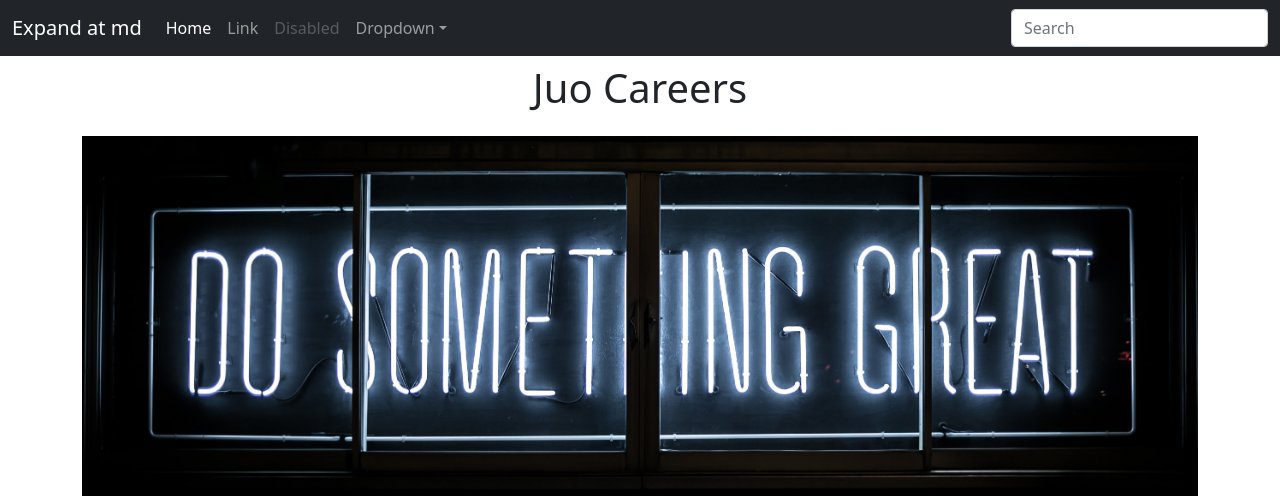
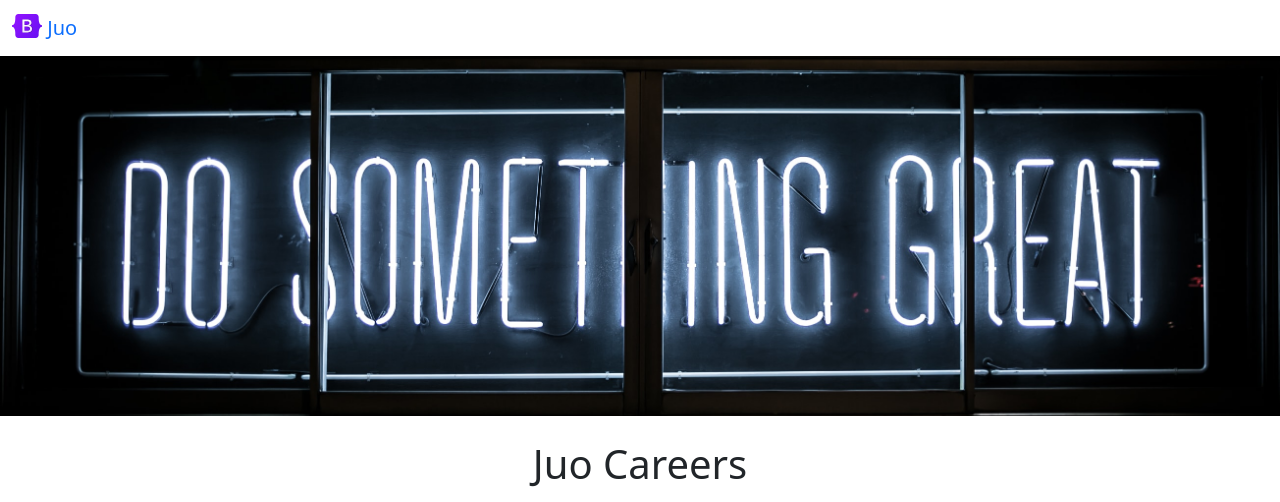
Before and after one commit to Rotinuel/juo, a Flask app: page / in a window 1280 px wide. Shown: the top 502 px of the page. Run offline with Flask 2, Linux system fonts and the light colour scheme.

Commit message:
second commit

```diff
--- a/app.py
+++ b/app.py
@@ -19,6 +19,7 @@ JOBS = [
     'id': 3,
     'title': 'Frontend Developer',
     'location': 'Remote',
+    'salary': '$20,000.00'
     },
     {
     'id': 4,
--- /dev/null
+++ b/templates/footer.html
@@ -0,0 +1,12 @@
+<div class="container">
+    <footer class="py-3 my-4">
+      <ul class="nav justify-content-center border-bottom pb-3 mb-3">
+        <li class="nav-item"><a href="#" class="nav-link px-2 text-muted">Home</a></li>
+        <li class="nav-item"><a href="#" class="nav-link px-2 text-muted">Features</a></li>
+        <li class="nav-item"><a href="#" class="nav-link px-2 text-muted">Pricing</a></li>
+        <li class="nav-item"><a href="#" class="nav-link px-2 text-muted">FAQs</a></li>
+        <li class="nav-item"><a href="#" class="nav-link px-2 text-muted">About</a></li>
+      </ul>
+      <p class="text-center text-muted">&copy; 2023 Juo, Inc</p>
+    </footer>
+  </div>
--- a/templates/home.html
+++ b/templates/home.html
@@ -17,16 +17,18 @@
         width: 100%;
         height: 360px;
         object-fit: cover;
+        margin-bottom: 16px;
       }
     </style>
   </head>
   <body>
     {% include 'nav.html' %}
+    <img class="img-fluid" id="banner" src="static/banner.jpeg">
     <div class="container">
       <h1 class="text-center mt-2 mb-4">{{ company_name }} Careers</h1>
-      <img class="img-fluid" id="banner" src="static/banner.jpeg" />
-      <h2 class="text-center mt-2 mb-4">About Juo</h2>
-      <p class="lead">
+      <div class='row' style='margin-bottom: 16px'>
+        <div class='col-md-6'>
+        <p class="lead" style='text-align:justify; text-justify: inter-word '>
           Lorem ipsum dolor sit amet consectetur adipisicing elit. Consequatur,
           obcaecati. Accusantium eveniet dolore sequi aliquam perferendis. Nisi
           voluptatum sed nesciunt delectus. Error rem autem quibusdam corporis
@@ -36,12 +38,16 @@
           possimus quod magnam dolorem fuga fugiat, molestiae animi quis est
           sequi. Pariatur eaque nesciunt provident, corporis sequi sint velit!
           Minima, modi impedit fuga quisquam officiis ullam labore ipsa error
-        earum adipisci ea delectus culpa, veniam est, veritatis dignissimos enim
-        quibusdam omnis et animi? Hic unde, assumenda laboriosam nesciunt neque
+          earum adipisci ea delectus culpa, assumenda laboriosam nesciunt neque
           eius molestiae nihil officiis tempora quidem velit reprehenderit qui?
           Aperiam, modi iste at consequuntur recusandae facere minima libero
           quisquam sint. Libero veritatis quo nemo doloremque sint veniam.
         </p>
+        </div>
+        <div class='d-none d-md-block col-md-6'>
+        <img src='/static/people.jpg' style='height:320px; border-radius:4px;'>
+        </div>
+      </div>
       <h2 class="text-center mt-2 mb-4">Open Positions</h2>
       <div>{% for job in jobs %} {%include 'jobitem.html'%} {% endfor %}</div>
       <div class="text-center">
@@ -49,6 +55,7 @@
         <p class="mt-4">Copyright 2023, Juo</p>
       </div>
     </div>
+    {% include 'footer.html' %}
     <script
       src="https://cdn.jsdelivr.net/npm/bootstrap@5.0.2/dist/js/bootstrap.bundle.min.js"
       integrity="sha384-MrcW6ZMFYlzcLA8Nl+NtUVF0sA7MsXsP1UyJoMp4YLEuNSfAP+JcXn/tWtIaxVXM"
--- a/templates/nav.html
+++ b/templates/nav.html
@@ -1,33 +1,9 @@
-<nav class="navbar navbar-expand-md navbar-dark bg-dark" aria-label="Fourth navbar example">
+<nav class="navbar shadow-sm fixed-top bg-white">
     <div class="container-fluid">
-      <a class="navbar-brand" href="#">Expand at md</a>
-      <button class="navbar-toggler" type="button" data-bs-toggle="collapse" data-bs-target="#navbarsExample04" aria-controls="navbarsExample04" aria-expanded="false" aria-label="Toggle navigation">
-        <span class="navbar-toggler-icon"></span>
-      </button>
-
-      <div class="collapse navbar-collapse" id="navbarsExample04">
-        <ul class="navbar-nav me-auto mb-2 mb-md-0">
-          <li class="nav-item">
-            <a class="nav-link active" aria-current="page" href="#">Home</a>
-          </li>
-          <li class="nav-item">
-            <a class="nav-link" href="#">Link</a>
-          </li>
-          <li class="nav-item">
-            <a class="nav-link disabled">Disabled</a>
-          </li>
-          <li class="nav-item dropdown">
-            <a class="nav-link dropdown-toggle" href="#" data-bs-toggle="dropdown" aria-expanded="false">Dropdown</a>
-            <ul class="dropdown-menu">
-              <li><a class="dropdown-item" href="#">Action</a></li>
-              <li><a class="dropdown-item" href="#">Another action</a></li>
-              <li><a class="dropdown-item" href="#">Something else here</a></li>
-            </ul>
-          </li>
-        </ul>
-        <form role="search">
-          <input class="form-control" type="search" placeholder="Search" aria-label="Search">
-        </form>
-      </div>
+      <a class="navbar-brand" href="#">
+        <img src='/static/logo.svg' alt='' width='30' height='24' class='d-inline-block align-text-top'>
+        Juo
+      </a>
     </div>
   </nav>
+  <div style='height:56px'></div>
```
Also changed, not shown: static/desola.jpg (added), static/logo.svg (added), 1 other file. Lines whose indentation alone changed are shown as unchanged.
